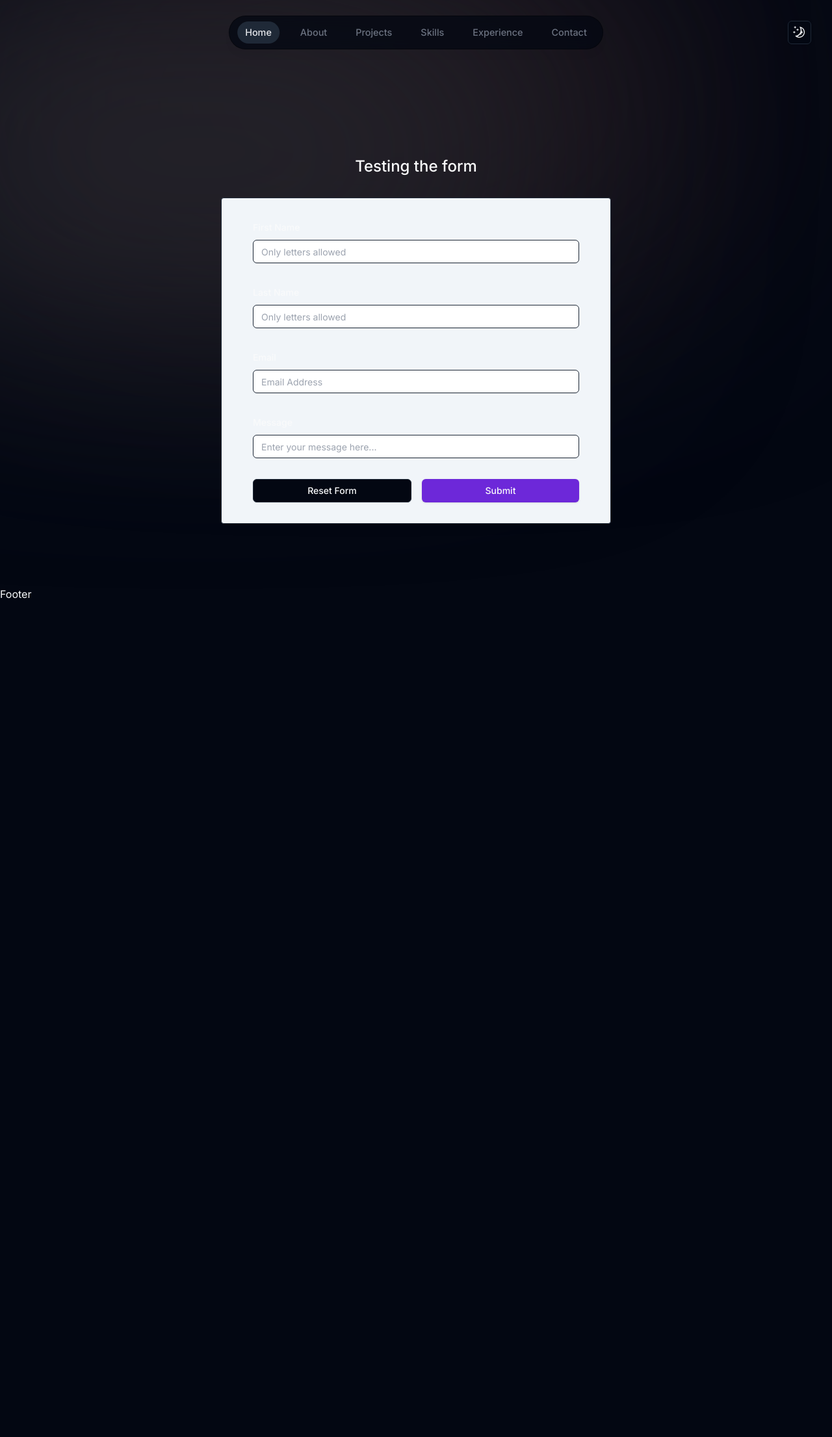
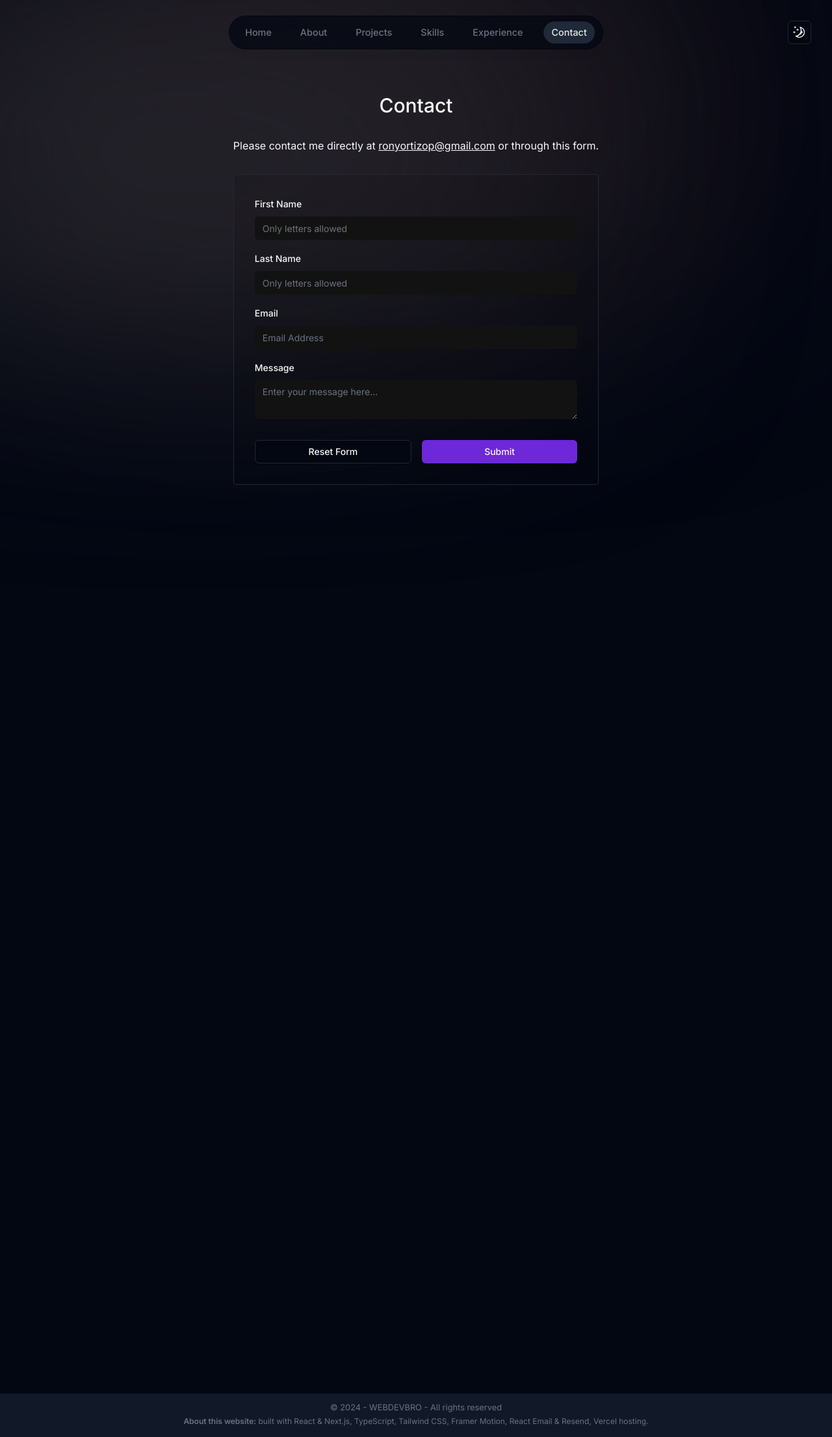
Before and after one commit to wdbprojects/wdbnextport, a Next.js app: page / in a window 1280 px wide. Shown: the whole page at 65% size. Before the commit the page ends 926 px from the top, so only its background shows below. Built offline with nearby package versions, Linux system fonts and the light colour scheme; no server answers.

Commit message:
Contact component added

```diff
--- a/package.json
+++ b/package.json
@@ -25,6 +25,7 @@
     "react-dom": "^18",
     "react-hook-form": "^7.49.3",
     "react-icons": "^5.0.1",
+    "react-intersection-observer": "^9.5.3",
     "resend": "^2.1.0",
     "sonner": "^1.3.1",
     "tailwind-merge": "^2.2.0",
--- a/src/app/page.tsx
+++ b/src/app/page.tsx
@@ -3,14 +3,11 @@ import { Toaster } from "@/components/ui/sonner";
 
 export default function Home() {
   return (
-    <main className="py-24">
-      <div className="container">
-        <h1 className="text-center text-2xl font-medium mb-8">
-          Testing the form
-        </h1>
+    <>
+      <main className="flex flex-col items-center px-2 sm:px-4 min-h-[2000px]">
         <ContactForm />
-      </div>
+      </main>
       <Toaster richColors position="top-right" closeButton />
-    </main>
+    </>
   );
 }
--- a/src/components/ContactForm.tsx
+++ b/src/components/ContactForm.tsx
@@ -14,12 +14,18 @@ import {
   FormMessage,
 } from "./ui/form";
 import { sendEmail } from "@/actions/sendEmail";
+import { motion } from "framer-motion";
+import { useInViewHook } from "@/lib/hooks";
 import { toast } from "sonner";
 import { Input } from "./ui/input";
 import { Button } from "./ui/button";
+import SectionHeading from "./SectionHeading";
+import { Textarea } from "./ui/textarea";
 
 const ContactForm = () => {
   const [isSubmitting, setIsSubmitting] = useState(true);
+
+  const { ref } = useInViewHook("Contact", 0.9);
 
   const form = useForm<z.infer<typeof ContactFormSchema>>({
     resolver: zodResolver(ContactFormSchema),
@@ -48,9 +54,28 @@ const ContactForm = () => {
   }, [form.formState.isSubmitting]);
 
   return (
-    <div className="block w-full max-w-[600px] border mx-auto py-8 px-12 bg-slate-100 rounded">
+    <motion.section
+      ref={ref}
+      id="contact"
+      className="text-center scroll-mt-28 max-w-[50rem] mb-28 sm:mb-40"
+      initial={{ opacity: 0 }}
+      whileInView={{ opacity: 1 }}
+      transition={{ duration: 1 }}
+      viewport={{ once: true }}
+    >
+      <SectionHeading title="Contact" />
+      <p>
+        Please contact me directly at{" "}
+        <a href="mailto:ronyortizop@gmail.com" className="underline">
+          ronyortizop@gmail.com
+        </a>{" "}
+        or through this form.
+      </p>
+
+      <div className="mt-8 max-w-[50rem] mx-auto text-left border p-4 sm:p-8 rounded dark:bg-black/10">
         <Form {...form}>
           <form onSubmit={form.handleSubmit(onSubmit)} className="space-y-8">
+            <div className="flex flex-col gap-4 mb-6">
               {/* FIRST NAME */}
               <FormField
                 control={form.control}
@@ -63,7 +88,7 @@ const ContactForm = () => {
                         <Input
                           {...field}
                           placeholder="Only letters allowed"
-                      className="bg-white"
+                          className="bg-grey-50 dark:border-none placeholder:text-gray-400 dark:placeholder:text-gray-500"
                           autoComplete="off"
                         />
                       </FormControl>
@@ -84,7 +109,7 @@ const ContactForm = () => {
                         <Input
                           {...field}
                           placeholder="Only letters allowed"
-                      className="bg-white"
+                          className="bg-grey-50 dark:border-none placeholder:text-gray-400 dark:placeholder:text-gray-500"
                           autoComplete="off"
                         />
                       </FormControl>
@@ -105,7 +130,7 @@ const ContactForm = () => {
                         <Input
                           {...field}
                           placeholder="Email Address"
-                      className="bg-white"
+                          className="bg-grey-50 dark:border-none placeholder:text-gray-400 dark:placeholder:text-gray-500"
                           autoComplete="off"
                         />
                       </FormControl>
@@ -123,10 +148,10 @@ const ContactForm = () => {
                     <FormItem>
                       <FormLabel>Message</FormLabel>
                       <FormControl>
-                    <Input
+                        <Textarea
                           {...field}
                           placeholder="Enter your message here..."
-                      className="bg-white"
+                          className="bg-grey-50 dark:border-none placeholder:text-gray-400 dark:placeholder:text-gray-500"
                           autoComplete="off"
                         />
                       </FormControl>
@@ -135,6 +160,7 @@ const ContactForm = () => {
                   );
                 }}
               />
+            </div>
             {/* BUTTONS */}
             <div className="flex justify-between gap-4">
               <Button
@@ -161,6 +187,7 @@ const ContactForm = () => {
           </form>
         </Form>
       </div>
+    </motion.section>
   );
 };
 
--- a/src/components/Footer.tsx
+++ b/src/components/Footer.tsx
@@ -1,7 +1,18 @@
-import React from "react";
-
 const Footer = () => {
-  return <div>Footer</div>;
+  return (
+    <footer className="text-center pt-3 pb-4 px-2 sm:px-4 w-full bg-gray-200 dark:bg-gray-900 overflow-hidden">
+      <div className="max-w-[50rem] mx-auto text-gray-500">
+        <small className="block mb-1">
+          &copy; {new Date().getFullYear()} - WEBDEVBRO - All rights reserved
+        </small>
+        <p className="text-xs">
+          <span className="font-semibold">About this website:</span> built with
+          React & Next.js, TypeScript, Tailwind CSS, Framer Motion, React Email
+          & Resend, Vercel hosting.
+        </p>
+      </div>
+    </footer>
+  );
 };
 
 export default Footer;
--- /dev/null
+++ b/src/components/SectionHeading.tsx
@@ -0,0 +1,7 @@
+const SectionHeading = (props: any) => {
+  return (
+    <h2 className="text-3xl font-medium capitalize mb-8">{props.title}</h2>
+  );
+};
+
+export default SectionHeading;
--- /dev/null
+++ b/src/lib/hooks.ts
@@ -0,0 +1,18 @@
+import { useEffect } from "react";
+import { useInView } from "react-intersection-observer";
+import { UseActiveSectionContext } from "@/context/ActiveSectionContext";
+import type { SectionName } from "./types";
+
+export const useInViewHook = (sectionName: SectionName, threshold = 0.75) => {
+  const { ref, inView } = useInView({ threshold: threshold });
+
+  const { setActiveSection, timeOfLastClick } = UseActiveSectionContext();
+
+  useEffect(() => {
+    if (inView && Date.now() - timeOfLastClick > 1000) {
+      setActiveSection(sectionName);
+    }
+  }, [inView, setActiveSection, timeOfLastClick, sectionName]);
+
+  return { ref };
+};
```
Also changed, not shown: 1 other file (tests, documents, lock files or other folders). Lines whose indentation alone changed are shown as unchanged.
